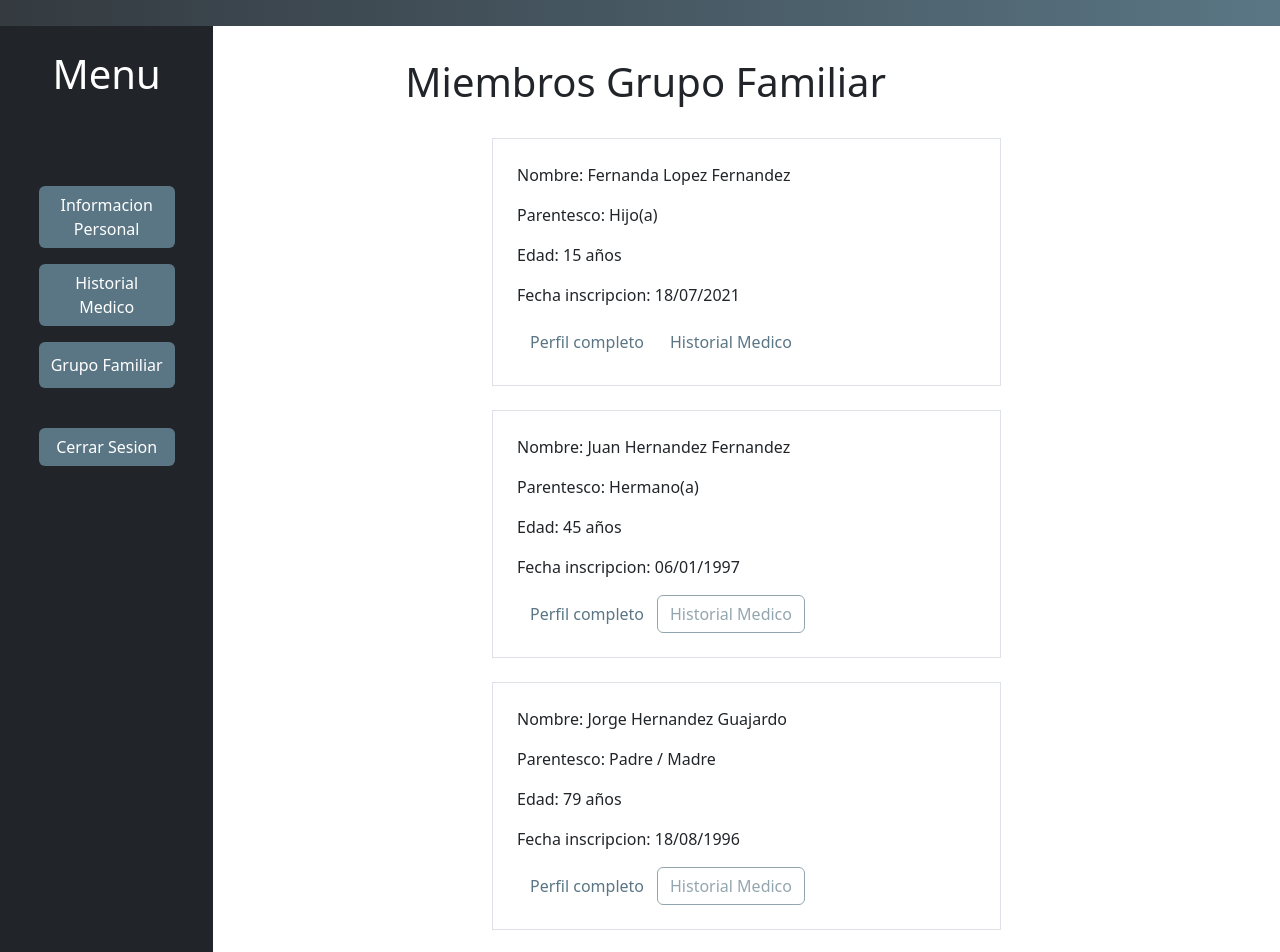
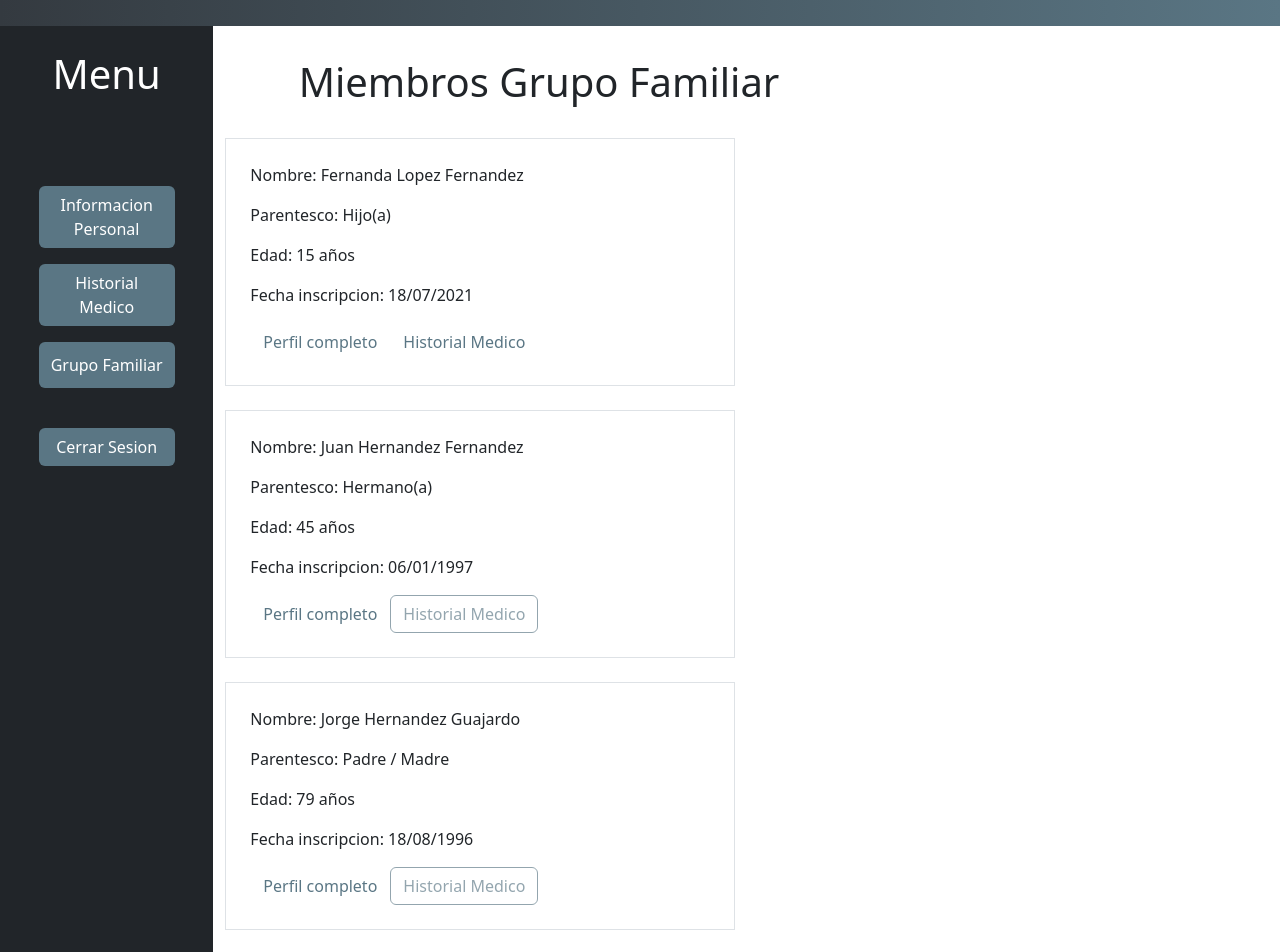
Before and after one commit to diegorvj/T8_DIU, a React (Create React App) app: page /grupo_familiar.js in a window 1280 px wide. Shown: the part 160-1112 px from the top of the page. Built offline with nearby package versions, Linux system fonts and the light colour scheme.

Commit message:
Cambios menores

```diff
--- a/src/components/ContenidoOcultable.js
+++ b/src/components/ContenidoOcultable.js
@@ -8,7 +8,7 @@ function ContenidoOcultable({ titulo, motivo, explicacion, doctor}) {
 
   return (
     <div>
-      <h4 style={{ textAlign: 'left', marginLeft: '20%', marginTop: '2%' }}>
+      <h4 style={{ textAlign: 'left', marginLeft: '10%', marginTop: '2%' }}>
         {titulo}
         <button className={`boton-bonito ${mostrarContenido ? 'boton-rojo' : ''}`} style={{marginLeft: '5%', marginTop: '0%' }} onClick={() => setMostrarContenido(!mostrarContenido)}>
             {mostrarContenido ? 'Ocultar' : 'Expandir'}
--- a/src/components/grupo_familiar.js
+++ b/src/components/grupo_familiar.js
@@ -15,11 +15,11 @@ function Index() {
 <div className='cuerpo'>
 
 
-        <h2 className='h1'style={{ textAlign: 'left', marginLeft: '15%', marginTop: '0%' }}>Miembros Grupo Familiar</h2>
+        <h2 className='h1'style={{ textAlign: 'left', marginLeft: '5%', marginTop: '0%' }}>Miembros Grupo Familiar</h2>
 
 
-        <div className="container" style={{marginRight:'30%'}}>
-          <div className="row justify-content-center">
+        <div className="container">
+          <div className="row">
             <div className="col-md-6">
               <div className="border p-4">
 
@@ -51,8 +51,8 @@ function Index() {
 
         <br></br>
 
-        <div className="container" style={{marginRight:'30%'}}>
-          <div className="row justify-content-center">
+        <div className="container" >
+          <div className="row">
             <div className="col-md-6">
               <div className="border p-4">
                 <p className="text-dark" style={{ textAlign: 'left', marginLeft: '0%', marginTop: '0%' }}>Nombre: Juan Hernandez Fernandez</p>
@@ -85,8 +85,8 @@ function Index() {
 
         <br></br>
 
-        <div className="container" style={{marginRight:'30%'}}>
-          <div className="row justify-content-center">
+        <div className="container">
+          <div className="row">
             <div className="col-md-6">
               <div className="border p-4">
                 <p className="text-dark" style={{ textAlign: 'left', marginLeft: '0%', marginTop: '0%' }}>Nombre: Jorge Hernandez Guajardo</p>
@@ -121,10 +121,10 @@ function Index() {
 
         <button
           className="btn float-left"
-          style={{ width: '200px', backgroundColor:'#5A7684', color: '#fff', marginRight: '51%', marginBottom:'10px'}}
+          style={{ width: '200px', backgroundColor:'#5A7684', color: '#fff', marginRight: '70%', marginBottom:'10px'}}
           onClick={() => navigate('/Index.js')}>
           Volver
-        </button>
+      </button>
       </div>
 
     </Sidebar>
--- a/src/components/historial_familiar.js
+++ b/src/components/historial_familiar.js
@@ -11,22 +11,21 @@ function Index() {
   return (
     <Sidebar>
 
-      <div className='cuerpo'>
+      <h2 className='h1'style={{ textAlign: 'left', marginLeft: '5%', marginTop: '0%' }}>Historial Médico</h2>
 
-        <h2 className='h1'style={{ textAlign: 'left', marginLeft: '15%', marginTop: '0%' }}>Historial Médico</h2>
-        <ContenidoOcultable titulo="Visita 5 de Agosto 2008" motivo="Detección de Enferemedad" explicacion="Paciente agenda hora para exámen pos sospechas de enfermedad, no se encuentran hallazgos" doctor="Dr. Alexis Sanchez"/>
-        <ContenidoOcultable titulo="Visita 26 de Noviembre 2010" motivo="Control de rutina" explicacion="Se realiza control al paciente, se requieren cambios en el tratamiento puesto que la evolución de la enfermedad es negativa." doctor="Dr. Tony Soprano"/>
-        <ContenidoOcultable titulo="Visita 17 de Julio 2012" motivo="Asiganción de Medicamentos" explicacion="Tras análisis clínico se le asigna medicamento al paciente y se le otorgan instrucciones de cuidados a sus tutores" doctor="Dr. Lionel Messi"/>
-        <ContenidoOcultable titulo="Visita 12 de Mayo 2020" motivo="Examenes de rutina" explicacion="Exámenes arrojan resultados negativos, se procede a realizar estudios clínicos" doctor="Dr. Juninho Sosa"/>
+      <ContenidoOcultable titulo="Visita 5 de Agosto 2008" motivo="Detección de Enferemedad" explicacion="Paciente agenda hora para exámen pos sospechas de enfermedad, no se encuentran hallazgos" doctor="Dr. Jose Alfaro"/>
+      <ContenidoOcultable titulo="Visita 26 de Noviembre 2010" motivo="Control de rutina" explicacion="Se realiza control al paciente, se requieren cambios en el tratamiento puesto que la evolución de la enfermedad es negativa." doctor="Dr. Tomas Molina"/>
+      <ContenidoOcultable titulo="Visita 17 de Julio 2012" motivo="Asiganción de Medicamentos" explicacion="Tras análisis clínico se le asigna medicamento al paciente y se le otorgan instrucciones de cuidados a sus tutores" doctor="Dr. Jorge Olivares"/>
+      <ContenidoOcultable titulo="Visita 12 de Mayo 2020" motivo="Examenes de rutina" explicacion="Exámenes arrojan resultados negativos, se procede a realizar estudios clínicos" doctor="Dr. Juninho Sosa"/>
 
-        <button
+      <br></br>
+
+      <button
           className="btn float-left"
-          style={{ width: '200px', backgroundColor:'#5A7684', color: '#fff', marginRight: '51%', marginBottom:'10px'}}
+          style={{ width: '200px', backgroundColor:'#5A7684', color: '#fff', marginRight: '70%', marginBottom:'10px'}}
           onClick={() => navigate('/grupo_familiar.js')}>
           Volver
-        </button>
-
-      </div>
+      </button>
 
     </Sidebar>
 
--- a/src/components/historial_personal.js
+++ b/src/components/historial_personal.js
@@ -10,19 +10,19 @@ function Index() {
   const navigate = useNavigate();
   return (
     <Sidebar>
+      <h2 className='h1'style={{ textAlign: 'left', marginLeft: '5%', marginTop: '0%' }}>Historial Médico</h2>
 
-      <h2 className='h1'style={{ textAlign: 'left', marginLeft: '15%', marginTop: '0%' }}>Historial Médico</h2>
-      <ContenidoOcultable titulo="Visita 14 de Enero 2022" motivo="Examenes de rutina" explicacion="Paciente agenda hora para exámen pos sospechas de enfermedad, se encuentran hallazgos y se deriva al paciente a realizar exámenes" doctor="Dr. Cristiano Ronaldo dos Santos Aveiro"/>
-      <ContenidoOcultable titulo="Visita 19 de Enero 2022" motivo="Detección de Enferemedad" explicacion="Exámenes arrojan resultados negativos, se procede a realizar estudios clínicos" doctor="Dr. Cristiano Ronaldo dos Santos Aveiro"/>
-      <ContenidoOcultable titulo="Visita 29 de Enero 2022" motivo="Asiganción de Medicamentos" explicacion="Tras análisis clínico se le asigna medicamento al paciente y se le otorgan instrucciones de cuidados a sus tutores" doctor="Dr. Cristiano Ronaldo dos Santos Aveiro"/>
-      <ContenidoOcultable titulo="Visita 31 de Julio 2022" motivo="Control de rutina" explicacion="Se realiza control al paciente, no existen cambios en el tratamiento puesto que la evolución de la enfermedad es positiva, mantener medicamentos" doctor="Dr. Cristiano Ronaldo dos Santos Aveiro"/>
-      <ContenidoOcultable titulo="Visita 5 de Marzo 2023" motivo="Control de rutina" explicacion="Se realiza control al paciente, no existen cambios en el tratamiento puesto que la evolución de la enfermedad es positiva, mantener medicamentos" doctor="Dr. Cristiano Ronaldo dos Santos Aveiro"/>
+      <ContenidoOcultable titulo="Visita 14 de Enero 2022" motivo="Examenes de rutina" explicacion="Paciente agenda hora para exámen pos sospechas de enfermedad, se encuentran hallazgos y se deriva al paciente a realizar exámenes" doctor="Dr. Cristiano Troncoso"/>
+      <ContenidoOcultable titulo="Visita 19 de Enero 2022" motivo="Detección de Enferemedad" explicacion="Exámenes arrojan resultados negativos, se procede a realizar estudios clínicos" doctor="Dra. Maria Jose Sanchez"/>
+      <ContenidoOcultable titulo="Visita 29 de Enero 2022" motivo="Asiganción de Medicamentos" explicacion="Tras análisis clínico se le asigna medicamento al paciente y se le otorgan instrucciones de cuidados a sus tutores" doctor="Dr. Jose Alfaro"/>
+      <ContenidoOcultable titulo="Visita 31 de Julio 2022" motivo="Control de rutina" explicacion="Se realiza control al paciente, no existen cambios en el tratamiento puesto que la evolución de la enfermedad es positiva, mantener medicamentos" doctor="Dr. Ruben Diaz"/>
+      <ContenidoOcultable titulo="Visita 5 de Marzo 2023" motivo="Control de rutina" explicacion="Se realiza control al paciente, no existen cambios en el tratamiento puesto que la evolución de la enfermedad es positiva, mantener medicamentos" doctor="Dr. Juan Gomez"/>
 
       <br></br>
 
       <button
           className="btn float-left"
-          style={{ width: '200px', backgroundColor:'#5A7684', color: '#fff', marginRight: '51%', marginBottom:'10px'}}
+          style={{ width: '200px', backgroundColor:'#5A7684', color: '#fff', marginRight: '70%', marginBottom:'10px'}}
           onClick={() => navigate('/Index.js')}>
           Volver
       </button>
--- a/src/components/modificar_personal.js
+++ b/src/components/modificar_personal.js
@@ -11,8 +11,7 @@ function Index() {
     <Sidebar>
 
       <div className='cuerpo'>
-
-        <h2 className='h1'style={{ textAlign: 'left', marginLeft: '15%', marginTop: '0%' }}>Modificando datos personales</h2>
+        <h2 className='h1'style={{ textAlign: 'left', marginLeft: '5%', marginTop: '0%' }}>Modificando datos personales</h2>
 
 
         <div className="container">
```
